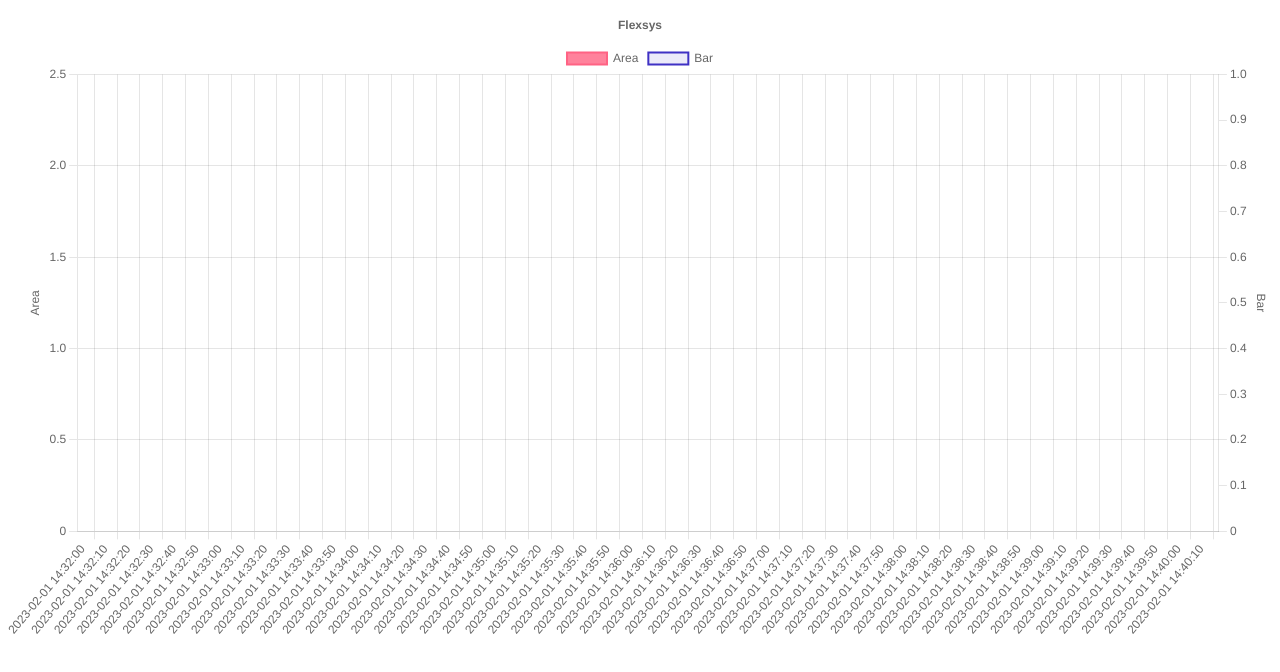
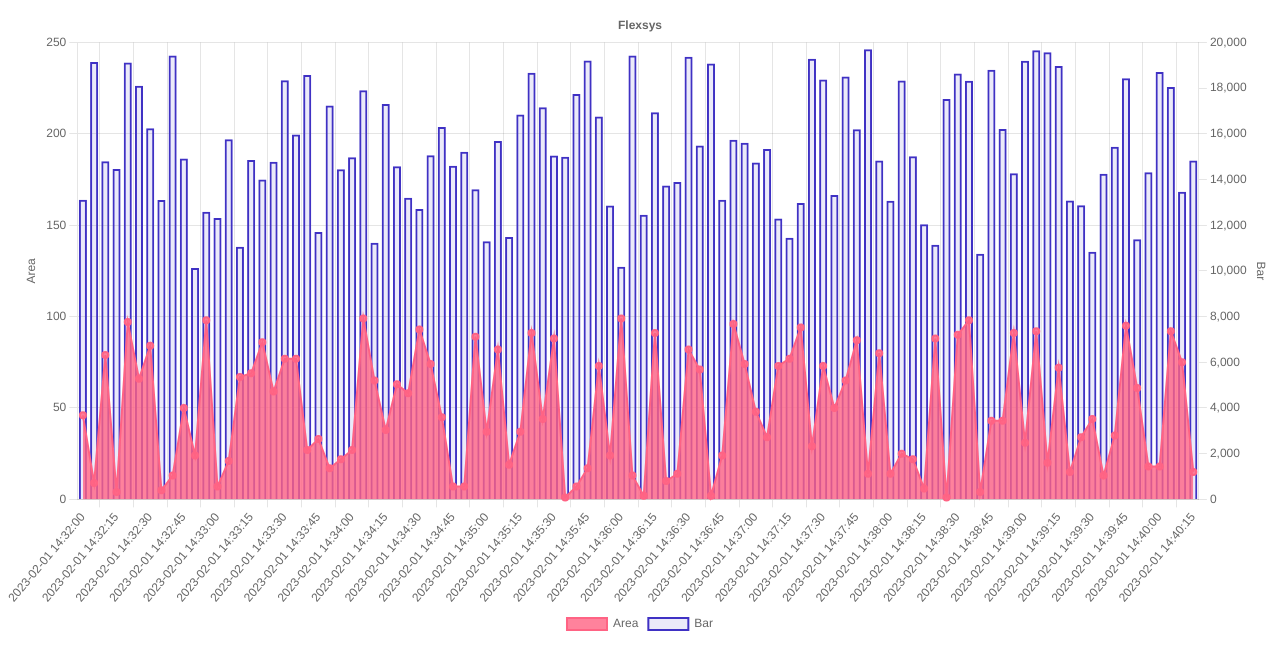
Before and after one commit to wanted-pre-onboarding-internship-team-6/pre-onboarding-9th-3-6, a React (Vite) app: page / in a window 1280 px wide. Shown: the top 672 px of the page. Built offline with nearby package versions, Linux system fonts and the light colour scheme.

Commit message:
feat: 마우스 호버 시 id값도 출력되는 기능 추가

```diff
--- a/src/pages/home/index.tsx
+++ b/src/pages/home/index.tsx
@@ -11,8 +11,9 @@
   BarElement,
   LineController,
   BarController,
+  ChartTypeRegistry,
 } from 'chart.js';
-import { ChartOptions } from 'chart.js';
+import { ChartOptions, ChartData, TooltipItem } from 'chart.js';
 import { Chart } from 'react-chartjs-2';
 
 import mockdata from 'mocks/mockdata.json';
@@ -34,8 +35,8 @@
 );
 
 const Home = () => {
-  const Data = mockdata.response;
-  const arrayOfData = Object.entries(Data).map(([key, value], i) => ({
+  const response = mockdata.response;
+  const arrayOfData = Object.entries(response).map(([key, value], i) => ({
     key: i,
     id: value.id,
     value_area: value.value_area,
@@ -43,24 +44,37 @@
     time: key,
   }));
 
-  const TimeArray = Object.keys(Data);
-  const AreaArray = Object.values(Data).map((el) => el.value_area);
-  const BarArray = Object.values(Data).map((el) => el.value_bar);
+  const TimeArray = Object.keys(response);
+  const AreaArray = arrayOfData.map((el) => el.value_area);
+  const BarArray = arrayOfData.map((el) => el.value_bar);
 
   const labels = TimeArray;
 
+  const afterTitle = (tooltipItems: TooltipItem<keyof ChartTypeRegistry>[]) => {
+    const index = tooltipItems[0].dataIndex;
+    const id = arrayOfData[index].id;
+
+    return `ID: ${id}`;
+  };
+
   const options: ChartOptions = {
     responsive: true,
+
     interaction: {
       mode: 'index',
       /** 포인트 가까이 가도 뜨게할지 */
       intersect: true,
     },
-    stacked: false,
+
+    // stacked: false,
+
     plugins: {
       title: {
         display: true,
         text: 'Flexsys',
+      },
+      legend: {
+        position: 'bottom',
       },
       tooltip: {
         backgroundColor: 'rgba(124, 35, 35, 0.4)',
@@ -69,60 +83,21 @@
         // 툴팁 패딩
         bodySpacing: 5,
         // 툴팁 내부의 항목들 간 간격
-        // bodyFont: {
-        //   font: {
-        //     // 툴팁 내용의 폰트 스타일
-        //     family: "'Noto Sans KR', sans-serif",
-        //   },
-        // },
+
         usePointStyle: true,
         // 범례 도형 모양과 마찬가지로 툴팁 내부에서도 도형의 모양을 지정
-        filter: (item) => item.parsed.y !== null,
-        // 툴팁에 표시될 항목을 필터링
-        // 예를 들어 값이 null인 항목은 툴팁에 나타나지 않게 하려면
-        // 위와 같이 설정해주시면 됩니다.
+
         callbacks: {
-          // 툴팁에 표시되는 내용은 이와 같이 콜백 함수를 통해
-          // 조건에 맞게 수정할 수 있습니다!
-          title: (context) => {
-            // 툴팁에서 x축 값이 어떻게 표시될지 설정할 수 있어요.
-            let title = '';
-            console.log(context);
-            // (context를 콘솔에 찍어보시면 차트에 전달되는 dataset과
-            // 그 값들을 확인할 수 있는데요, 이를 바탕으로 조건을 구성하고
-            // 그 조건에 따라 title을 재설정해주시면 됩니다.)
-
-            return title; // 재설정한 title은 꼭 반환해주세요!
-          },
-          // label: (context) => {
-          //   // 툴팁에서 y축 값
-          //   let label = context.dataset.label + '' || '';
-
-          //   const isPrice = label === '주가';
-          //   const isEV = label === 'EV';
-
-          //   if (label) {
-          //     label = isPrice ? ' 주가 : ' : ' ' + label + ' : ';
-          //   }
-          //   if (context.parsed.y !== null) {
-          //     // y축 값이 null이 아니라면,
-          //     // 조건에 따라 label 재할당
-          //   } else {
-          //     // y축 값이 null이라면
-          //     return null; // null 반환
-          //   }
-
-          //   return label; // 마찬가지로 재설정한 label도 꼭 반환해주세요!
-          // },
+          afterTitle: afterTitle,
         },
       },
     },
+
     scales: {
       AreaY: {
         type: 'linear',
         display: true,
         position: 'left',
-        axis: 'y',
         title: {
           display: true,
           text: 'Area',
@@ -131,32 +106,27 @@
         afterDataLimits: (scale): void => {
           scale.max = scale.max * 2.1;
         },
-        parsing: {
-          xAxisKey: 'time',
-          yAxisKey: 'value_area',
-        },
       },
       BarY: {
         type: 'linear',
         display: true,
         position: 'right',
-        text: 'bar',
         title: {
           display: true,
           text: 'Bar',
         },
+        /**
+         * If true, draw lines on the chart area inside the axis lines.
+         * This is useful when there are multiple axes and you need to control which grid lines are drawn.
+         */
         grid: {
           drawOnChartArea: false,
-        },
-        parsing: {
-          xAxisKey: 'time',
-          yAxisKey: 'value_bar',
         },
       },
     },
   };
 
-  const data = {
+  const data: ChartData = {
     labels,
     datasets: [
       {
@@ -166,7 +136,7 @@
         backgroundColor: 'rgba(255, 99, 132, 0.8)',
         borderWidth: 2,
         fill: true,
-        data: arrayOfData,
+        data: AreaArray,
         yAxisID: 'AreaY',
       },
       {
@@ -175,8 +145,7 @@
         borderColor: 'rgb(63, 49, 196)',
         backgroundColor: 'rgba(63, 49, 196, 0.1)',
         borderWidth: 2,
-        fill: true,
-        data: arrayOfData,
+        data: BarArray,
         yAxisID: 'BarY',
       },
     ],
```
